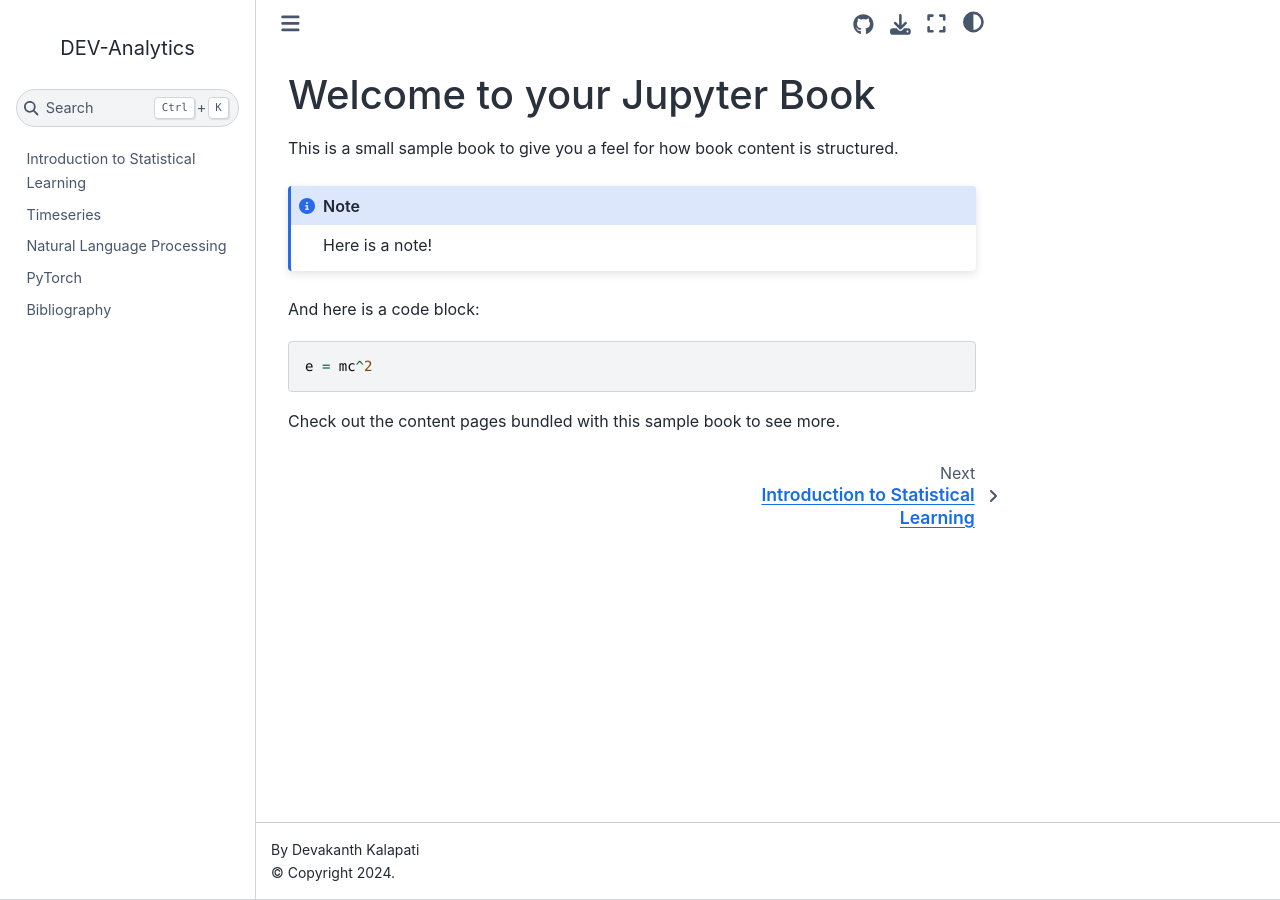
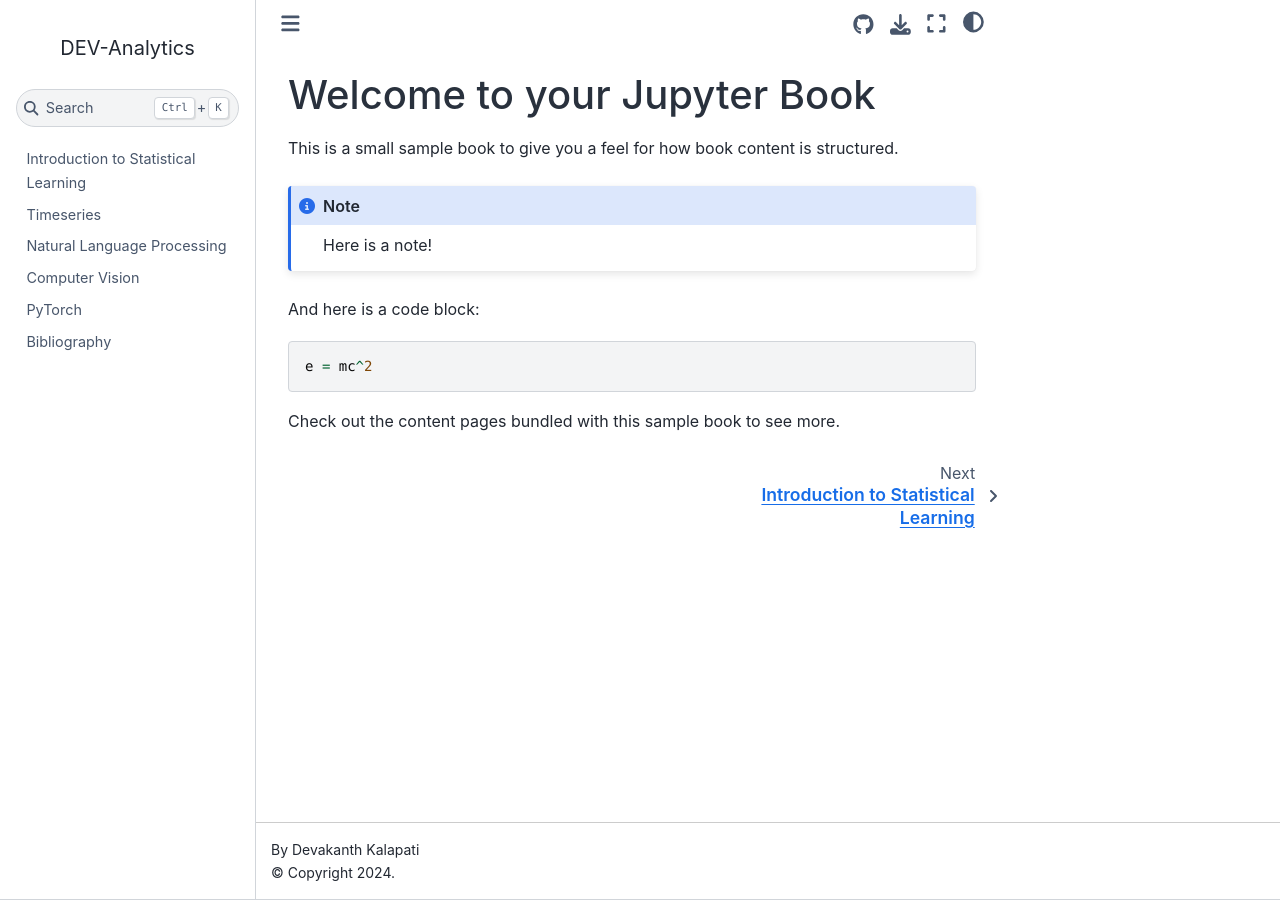
Before and after one commit to deva-k/dev-analytics, a Jupyter Book: the page built from index.md, in a window 1280 px wide. Built offline with Jupyter Book 1.0.4 settings and Sphinx 7.4.7 and the Sphinx Book theme 1.1.4, drawn with Linux system fonts in a browser that asks for light colours; pages that are not in the unit, such as notebooks, are missing from menus.

Commit message:
starting cv

```diff
--- a/_toc.yml
+++ b/_toc.yml
@@ -9,5 +9,6 @@ chapters:
   - file: book/timeseries
   - file: book/natural_language
   - file: book/deep_learning
+  - file: book/computer_vision
   - file: book/pytorch
   - file: book/bibliography
```
Also changed, not shown: book/computer_vision.ipynb (added).
